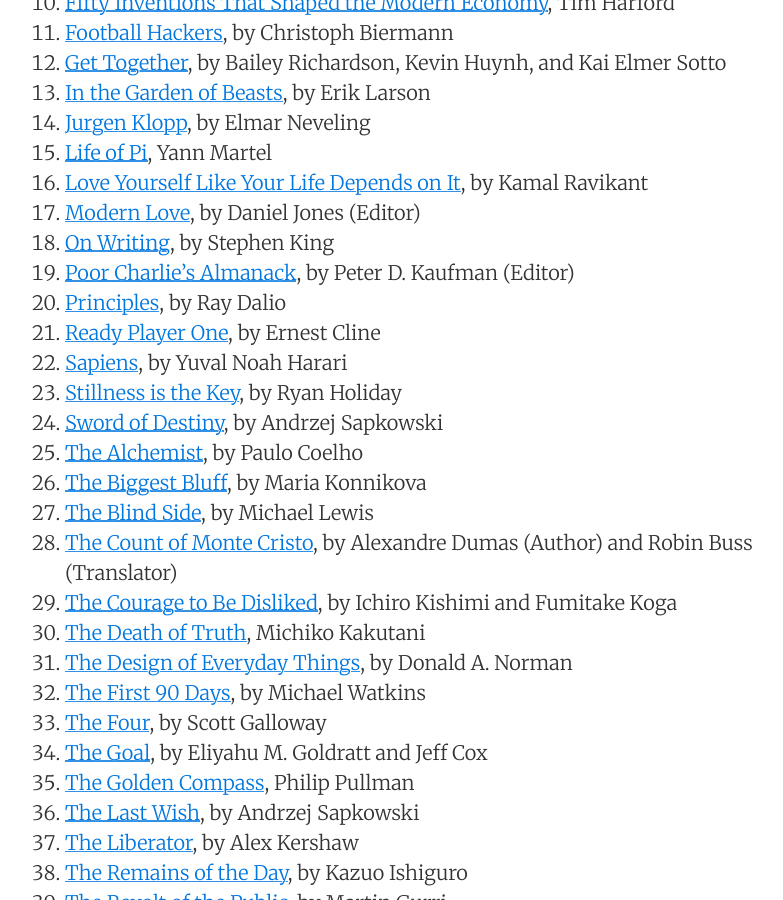
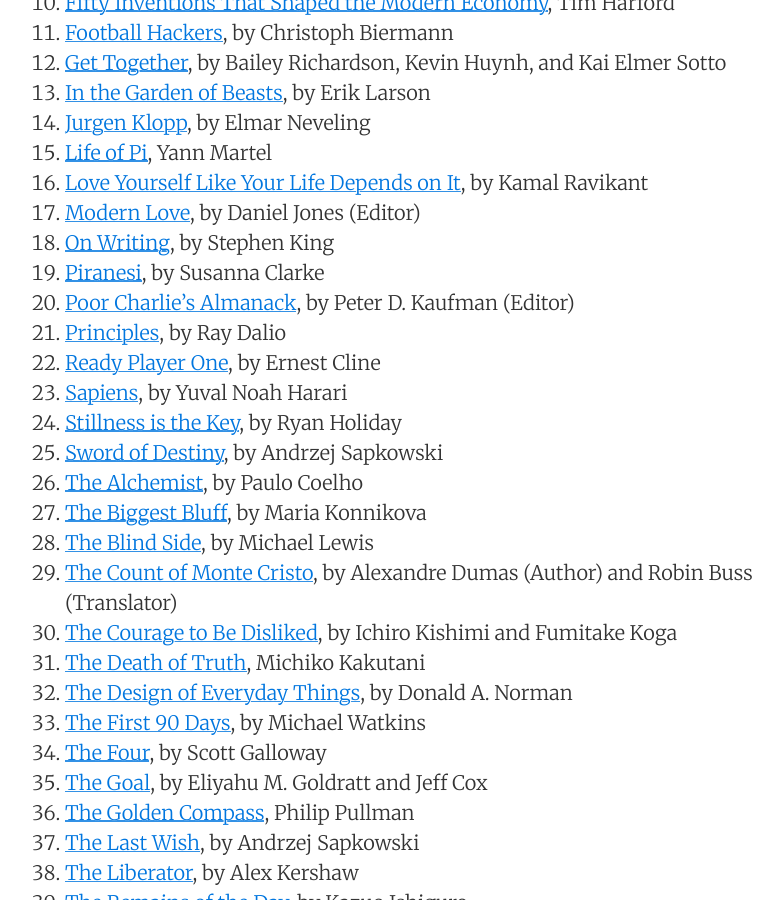
Before and after one commit to sewardlee337/sewardlee337.github.io, a Jekyll site: the page built from readinglist.md, in a window 1280 px wide and 900 px high, scrolled down 890 px. Shown: the whole window, without its empty margins (195-978 px from the left). Built offline with Jekyll 4.4.1, drawn with Linux system fonts in a browser that asks for light colours; nearby versions of some CDN libraries.

Commit message:
Update reading list

```diff
--- a/readinglist.md
+++ b/readinglist.md
@@ -38,6 +38,7 @@
 1. [Love Yourself Like Your Life Depends on It](https://amzn.to/2Ysqa4s), by Kamal Ravikant
 1. [Modern Love](https://amzn.to/3cIaU6P), by Daniel Jones (Editor)
 1. [On Writing](https://amzn.to/2QOnJV1), by Stephen King
+1. [Piranesi](https://amzn.to/3r2Siac), by Susanna Clarke
 1. [Poor Charlie's Almanack](https://amzn.to/377bhqU), by Peter D. Kaufman (Editor)
 1. [Principles](https://amzn.to/32ypeMZ), by Ray Dalio
 1. [Ready Player One](https://amzn.to/36Ma87W), by Ernest Cline
```
